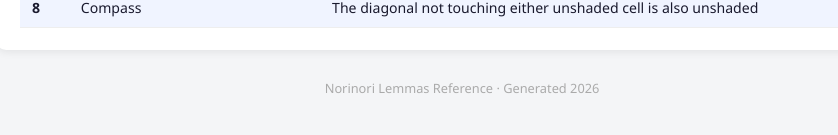
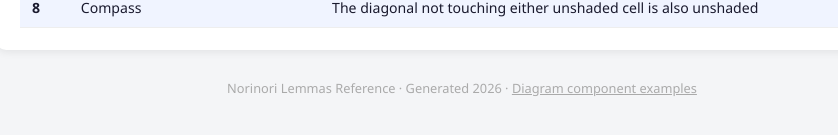
Before and after one commit to orochi235/norinori, a plain HTML site: page index.html in a window 1280 px wide. Shown: the part 4097-4232 px from the top of the page, without its empty margins (178-1016 px from the left). Drawn offline with Linux system fonts and the light colour scheme.

Commit message:
Add link to diagram component examples in footer
Co-Authored-By: Claude Opus 4.6 <noreply@anthropic.com>

```diff
--- a/index.html
+++ b/index.html
@@ -411,7 +411,7 @@
   </table>
 </div>
 
-<p style="text-align:center;color:#aaa;font-size:.8em">Norinori Lemmas Reference · Generated 2026</p>
+<p style="text-align:center;color:#aaa;font-size:.8em">Norinori Lemmas Reference · Generated 2026 · <a href="nn-diagram-test.html" style="color:#aaa;">Diagram component examples</a></p>
 <script src="nn-diagram.js?v=2"></script>
 
 </body>
```
